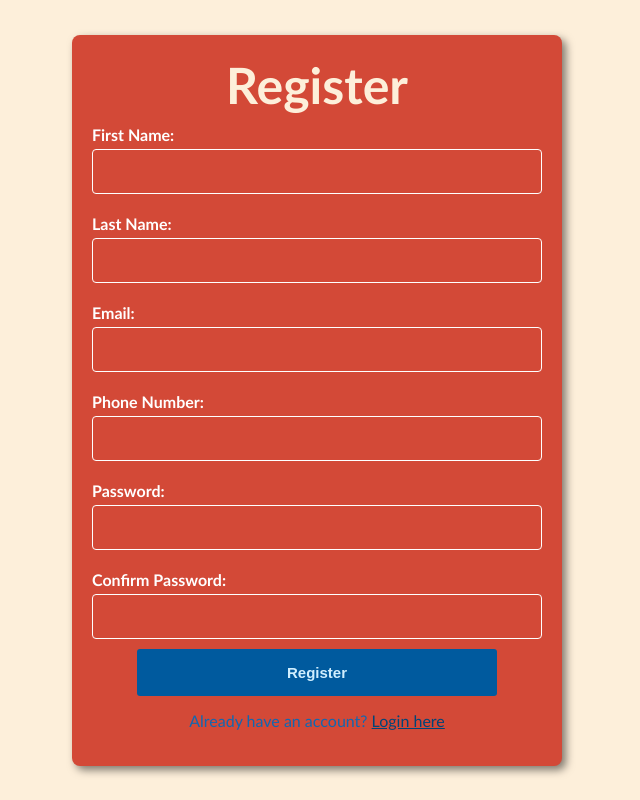
After one commit to BryzMcln/HRM-Feature, a PHP site: page /register.html in a window 1280 px wide. The commit adds this page. Shown: the whole page, without its empty margins (323-963 px from the left). Run offline with PHP 8.4, Linux system fonts and the light colour scheme.

Commit message:
many changes

```diff
--- a/login.html
+++ b/login.html
@@ -4,13 +4,12 @@
 <head>
     <meta charset="UTF-8" />
     <meta name="viewport" content="width=device-width, initial-scale=1.0" />
-    <link rel="stylesheet" href="logstyle.css" />
+    <link rel="stylesheet" href="log_style.css" />
     <title>OneFamilyHRM-Login</title>
 </head>
 
 <body>
     <div class="login-container">
-        <img src="hello.png" class="head_img">
         <form action="" method="post" class="login-form">
             <h1>Login</h1>
 
--- /dev/null
+++ b/register.html
@@ -0,0 +1,40 @@
+<!DOCTYPE html>
+<html lang="en">
+
+<head>
+    <meta charset="UTF-8" />
+    <meta name="viewport" content="width=device-width, initial-scale=1.0" />
+    <link rel="stylesheet" href="register_style.css" />
+    <script src="reg_js.js"></script>
+    <title>Register</title>
+</head>
+
+<body>
+    <div class="register-container">
+        <form action="" method="post" class="register-form">
+            <h1 class="head-title">Register</h1>
+            <label for="first_name">First Name:</label>
+            <input type="text" id="first_name" name="first_name" required />
+
+            <label for="last_name">Last Name:</label>
+            <input type="text" id="last_name" name="last_name" required />
+
+            <label for="email">Email:</label>
+            <input type="email" id="email" name="email" required />
+
+            <label for="phone_num">Phone Number:</label>
+            <input type="text" id="phone_num" name="phone_num" required />
+
+            <label for="password">Password:</label>
+            <input type="password" id="password" name="password" required />
+
+            <label for="confirm_password">Confirm Password:</label>
+            <input type="password" id="confirm_password" name="confirm_password" required />
+
+            <button type="submit" name="submit">Register</button>
+            <p class="login-link">Already have an account? <a href="login.php">Login here</a></p>
+        </form>
+    </div>
+</body>
+
+</html>
--- /dev/null
+++ b/register_style.css
@@ -0,0 +1,92 @@
+body {
+    background-color: #FDEFDA;
+    font-family: "Trebuchet MS", "Lucida Sans Unicode", "Lucida Grande", "Lucida Sans", Arial, sans-serif;
+    display: flex;
+    align-items: center;
+    justify-content: center;
+    height: 100vh;
+    margin: 0;
+}
+
+.register-container h1,
+.head-title,
+label {
+    font-weight: bold;
+}
+
+.register-container h1 {
+    color: #FDEFDA;
+    text-align: center;
+    font-size: 50px;
+    transition: color 0.3s ease;
+    margin: 0;
+    padding: 0;
+}
+
+.register-container h1:hover {
+    color: #c7e0f4;
+    text-shadow: 2px 2px 5px #1167b1;
+}
+
+.login-link {
+    margin-top: 15px;
+    text-align: center;
+    color: #1167b1;
+}
+
+.login-link a {
+    color: #004578;
+    text-decoration: underline;
+}
+
+.login-link a:hover {
+    color: #d0efff;
+}
+
+form {
+    background-color: #D34937;
+    padding: 20px;
+    border-radius: 8px;
+    box-shadow: 4px 4px 8px rgba(0, 0, 0, 0.5);
+    width: 450px;
+}
+
+label {
+    color: #FFFF;
+    display: block;
+    margin: 10px 0 5px;
+}
+
+input {
+    width: 100%;
+    height: 45px;
+    font-size: 18px;
+    padding: 10px;
+    margin-bottom: 15px;
+    box-sizing: border-box;
+    border: 1px solid #FFFFFF;
+    border-radius: 4px;
+    padding: 8px;
+    margin-bottom: 10px;
+    background-color: transparent;
+    color: #FFFFFF;
+}
+
+button {
+    background-color: #005a9e;
+    color: #d0efff;
+    padding: 15px;
+    border: none;
+    border-radius: 3px;
+    cursor: pointer;
+    width: 80%;
+    display: block;
+    margin: 0 auto;
+    font-size: 15px;
+    font-weight: bold;
+    transition: background-color 0.3s ease;
+}
+
+button:hover {
+    background-color: #004578;
+}
```
Also changed, not shown: log_style.css (renamed from logstyle.css, +1 -7 lines).
